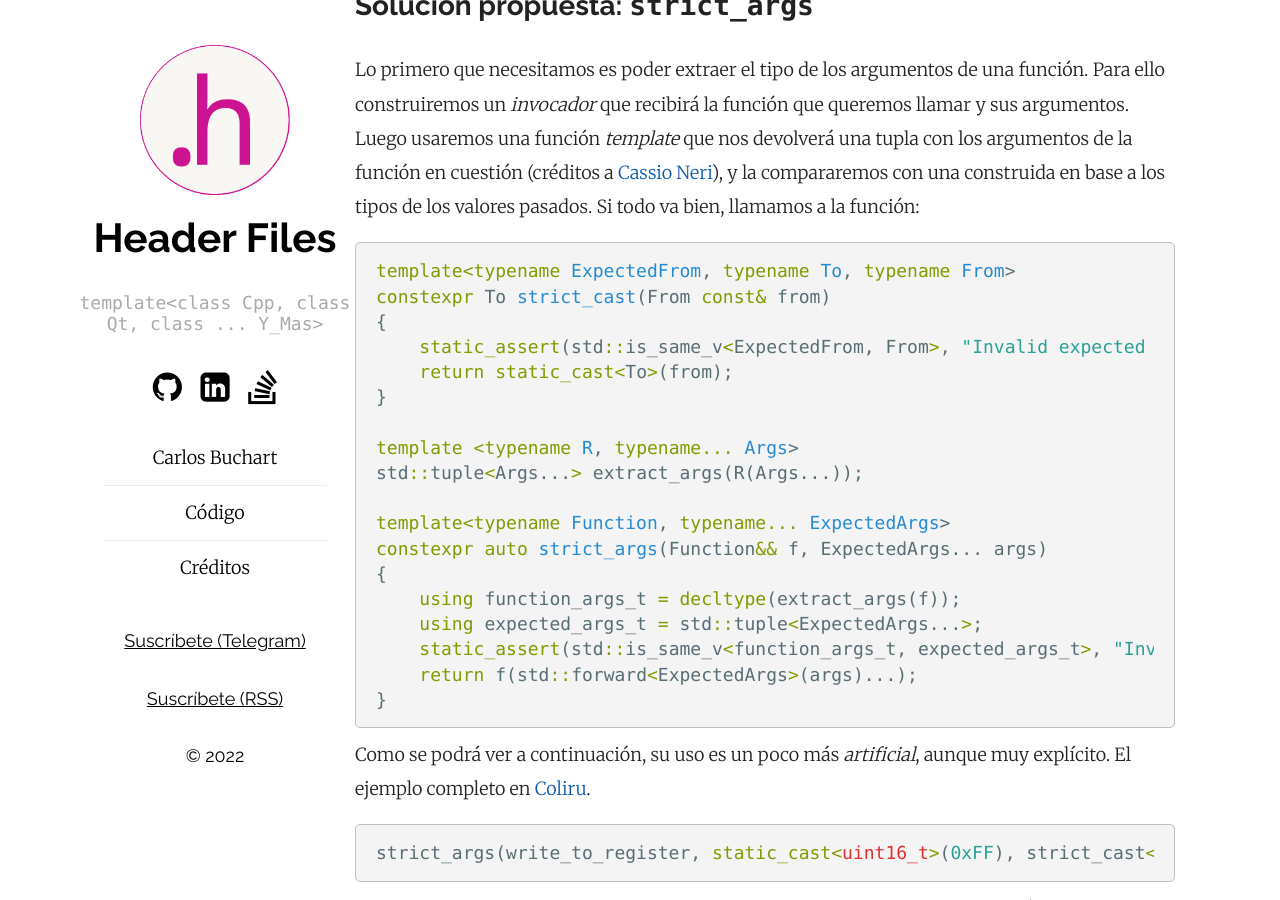
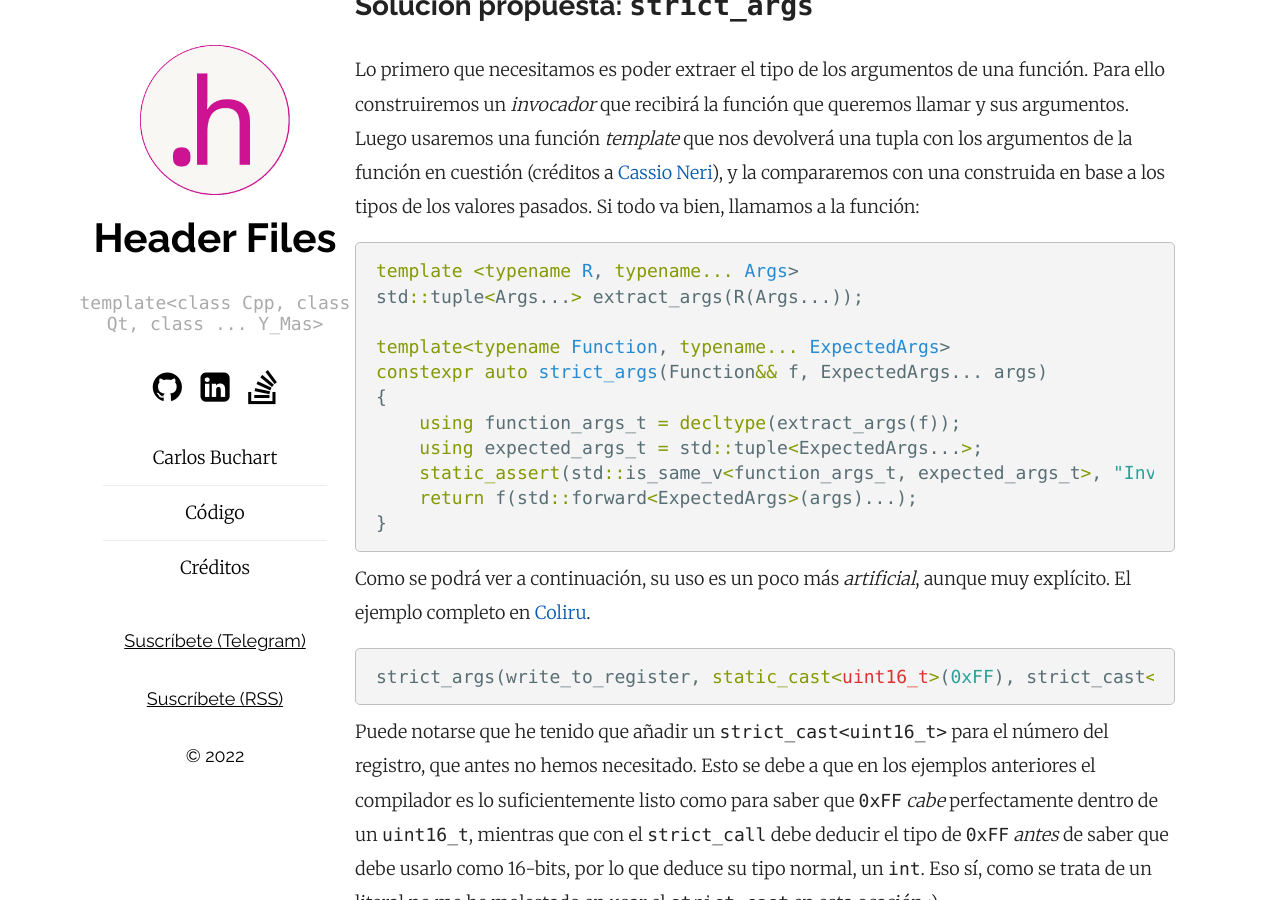
Before and after one commit to BlogHeaderFiles/BlogHeaderFiles.github.io, a Jekyll site: the page built from _posts/2022-09-18-strict-cast.md, in a window 1280 px wide and 900 px high, scrolled down 6724 px. Built offline with Jekyll 4.4.1, drawn with Linux system fonts in a browser that asks for light colours; comment, search, counter and statistics services are not loaded.

Commit message:
Removing unneed code

````diff
--- a/_posts/2022-09-18-strict-cast.md
+++ b/_posts/2022-09-18-strict-cast.md
@@ -206,13 +206,6 @@ Acá la cosa se complica porque la conversión es válida y el error viene del _
 Lo primero que necesitamos es poder extraer el tipo de los argumentos de una función. Para ello construiremos un _invocador_ que recibirá la función que queremos llamar y sus argumentos. Luego usaremos una función _template_ que nos devolverá una tupla con los argumentos de la función en cuestión (créditos a [Cassio Neri](https://stackoverflow.com/a/18872019/1485885)), y la compararemos con una construida en base a los tipos de los valores pasados. Si todo va bien, llamamos a la función:
 
 ```cpp
-template<typename ExpectedFrom, typename To, typename From>
-constexpr To strict_cast(From const& from)
-{
-    static_assert(std::is_same_v<ExpectedFrom, From>, "Invalid expected type");
-    return static_cast<To>(from);
-}
-
 template <typename R, typename... Args>
 std::tuple<Args...> extract_args(R(Args...));
 
````
